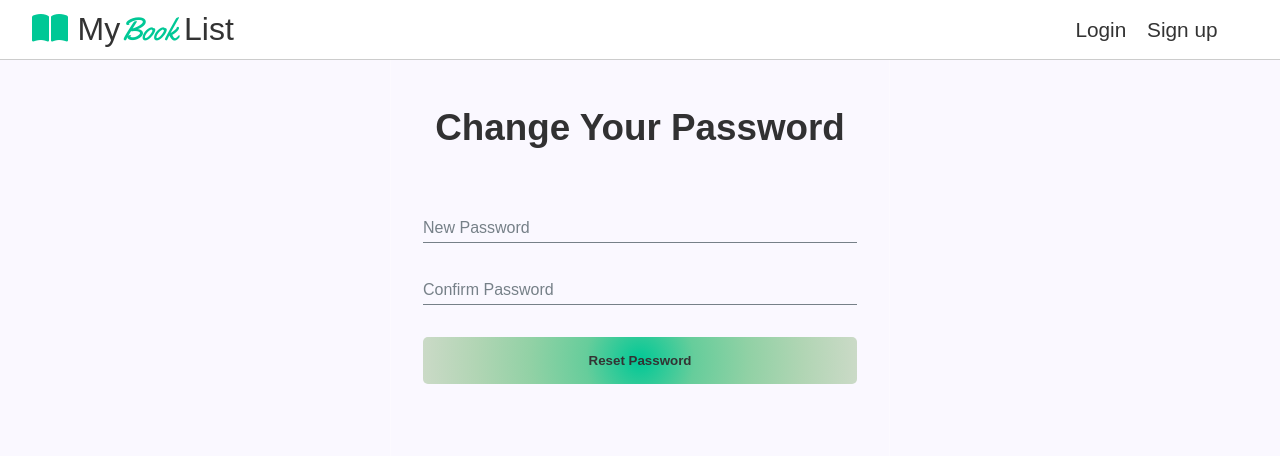
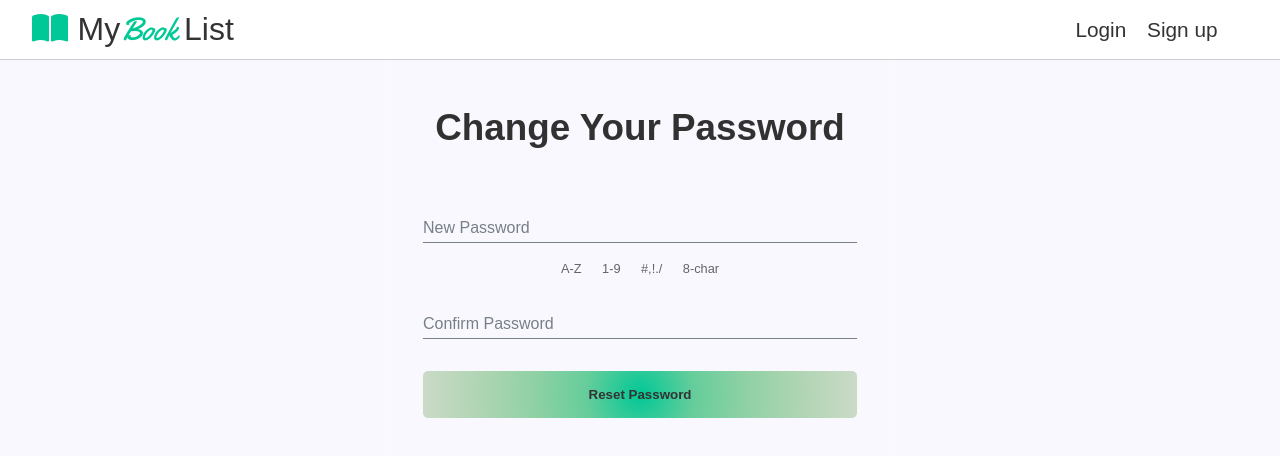
Before and after one commit to Igli7/Book-List-Full-Stack, a React (Create React App) app in the folder client/: page /reset in a window 1280 px wide. Shown: the top 456 px of the page. Built offline with nearby package versions, Linux system fonts and the light colour scheme; sample sign-in values are in the browser's storage; the HTML template or start-up script is replaced by a standard one.

Commit message:
The website is done. fixing some Warnings

```diff
--- a/client/src/App.css
+++ b/client/src/App.css
@@ -562,6 +562,7 @@ body{
   max-width: 80%;
   font-size: 1.2em;
   padding: 0.5em;
+  height: 38px !important;
 }
 
 .profile-box .addDescription textarea {
@@ -1199,7 +1200,19 @@ display: flex;
 
 
 
-
+.passwordCheck p {
+  display: inline-block;
+  padding: 0em 0.8em;
+  font-size: 0.8em;
+  color:rgb(255, 255, 255);
+  opacity: 0.6;
+}
+.passwordCheck p.green{
+  color: #00b59c !important;
+  font-size: 0.8em;
+  font-weight: 800;
+  opacity: 1;
+}
 
 
 
--- a/client/src/components/auth/Register.js
+++ b/client/src/components/auth/Register.js
@@ -22,7 +22,7 @@ const Register = (props) => {
       }
     }
     // eslint-disable-next-line
-  }, [error,isVerified, props.history]);
+  }, [error, isVerified, props.history]);
 
   const [user, setUser] = useState({
     name: '',
@@ -40,6 +40,31 @@ const Register = (props) => {
     });
   };
 
+  // Check for UpperCase
+  let checkForUpperCase = null;
+  if (password.match(/[A-Z]/)) {
+    checkForUpperCase = true;
+  }
+
+  // Check for numbers
+  let checkForNumbers = null;
+  if (password.match(/\d+/g)) {
+    checkForNumbers = true;
+  }
+
+  // Check for Symbols
+  const symbols = new RegExp(/[^A-Z a-z 0-9]/);
+  let checkForSymbols = null;
+  if (symbols.test(password)) {
+    checkForSymbols = true;
+  }
+
+  // Check for 8-char
+  let checkFor8Char = null;
+  if (password.length >= 8) {
+    checkFor8Char = true;
+  }
+
   const onSubmit = (e) => {
     e.preventDefault();
 
@@ -47,6 +72,16 @@ const Register = (props) => {
       setAlert('Please Enter all fields', 'danger');
     } else if (password !== password2) {
       setAlert('Passwords do not match', 'danger');
+    } else if (
+      checkForUpperCase !== true ||
+      checkForNumbers !== true ||
+      checkForSymbols !== true ||
+      checkFor8Char !== true
+    ) {
+      setAlert(
+        `Passwords must contain: \n An Uppercase character \n A number \n A Symbol \n At least 8 characters`,
+        'danger'
+      );
     } else {
       register({
         name,
@@ -104,6 +139,12 @@ const Register = (props) => {
               <span className='contentName'>Password</span>
             </label>
           </div>
+          <div className='text passwordCheck'>
+            <p className={checkForUpperCase && 'green'}>A-Z</p>
+            <p className={checkForNumbers && 'green'}>1-9</p>
+            <p className={checkForSymbols && 'green'}>#,!./</p>
+            <p className={checkFor8Char && 'green'}>8-char</p>
+          </div>
           <div className='text'>
             <input
               type='password'
--- a/client/src/components/auth/Reset.js
+++ b/client/src/components/auth/Reset.js
@@ -23,10 +23,45 @@ const Reset = (props) => {
     });
   };
 
+  // Check for UpperCase
+  let checkForUpperCase = null;
+  if (password.match(/[A-Z]/)) {
+    checkForUpperCase = true;
+  }
+
+  // Check for numbers
+  let checkForNumbers = null;
+  if (password.match(/\d+/g)) {
+    checkForNumbers = true;
+  }
+
+  // Check for Symbols
+  const symbols = new RegExp(/[^A-Z a-z 0-9]/);
+  let checkForSymbols = null;
+  if (symbols.test(password)) {
+    checkForSymbols = true;
+  }
+
+  // Check for 8-char
+  let checkFor8Char = null;
+  if (password.length >= 8) {
+    checkFor8Char = true;
+  }
+
   const onSubmit = (e) => {
     e.preventDefault();
     if (password !== password2) {
       setAlert('Passwords do not match', 'danger');
+    } else if (
+      checkForUpperCase !== true ||
+      checkForNumbers !== true ||
+      checkForSymbols !== true ||
+      checkFor8Char !== true
+    ) {
+      setAlert(
+        `Passwords must contain: \n An Uppercase character \n A number \n A Symbol \n At least 8 characters`,
+        'danger'
+      );
     } else {
       reset({
         password,
@@ -66,6 +101,29 @@ const Reset = (props) => {
               <span className='contentName'>New Password</span>
             </label>
           </div>
+          <div className='text passwordCheck' style={{ textAlign: 'center' }}>
+            <p
+              className={checkForUpperCase && 'green'}
+              style={{ color: 'black ' }}
+            >
+              A-Z
+            </p>
+            <p
+              className={checkForNumbers && 'green'}
+              style={{ color: 'black ' }}
+            >
+              1-9
+            </p>
+            <p
+              className={checkForSymbols && 'green'}
+              style={{ color: 'black ' }}
+            >
+              #,!./
+            </p>
+            <p className={checkFor8Char && 'green'} style={{ color: 'black ' }}>
+              8-char
+            </p>
+          </div>
           <div className='text'>
             <input
               style={{ color: 'black' }}
--- a/client/src/components/books/BookForm.js
+++ b/client/src/components/books/BookForm.js
@@ -1,9 +1,12 @@
 import React, { useState, useContext } from 'react';
 import BookContext from '../../context/book/bookContext';
+import AlertContext from '../../context/alert/alertContext';
 const BookForm = () => {
   const bookContext = useContext(BookContext);
+  const alertContext = useContext(AlertContext);
 
   const { addBook } = bookContext;
+  const { setAlert } = alertContext;
 
   const [book, setBook] = useState({
     title: '',
@@ -23,7 +26,9 @@ const BookForm = () => {
 
   const onSubmit = (e) => {
     e.preventDefault();
-
+    if (book.isbn.length !== 13) {
+      setAlert('ISBN number must be 13 characters!', 'danger');
+    } else {
       addBook(book);
 
       setBook({
@@ -33,7 +38,48 @@ const BookForm = () => {
         date: '',
         description: '',
       });
+    }
   };
+
+  // Input Restriction
+
+  // ISBN
+  function setInputFilter(textbox, inputFilter) {
+    [
+      'input',
+      'keydown',
+      'keyup',
+      'mousedown',
+      'mouseup',
+      'select',
+      'contextmenu',
+      'drop',
+    ].forEach(function (event) {
+      if (textbox) {
+        textbox.addEventListener(event, function () {
+          if (inputFilter(this.value)) {
+            this.oldValue = this.value;
+            this.oldSelectionStart = this.selectionStart;
+            this.oldSelectionEnd = this.selectionEnd;
+          } else if (this.hasOwnProperty('oldValue')) {
+            this.value = this.oldValue;
+            this.setSelectionRange(
+              this.oldSelectionStart,
+              this.oldSelectionEnd
+            );
+          } else {
+            this.value = '';
+          }
+        });
+      }
+    });
+  }
+
+  //Install input filter
+  //ISBN
+  setInputFilter(document.getElementById('isbn'), function (value) {
+    return /^\d*$/.test(value);
+  });
 
   return (
     <form id='book-form' onSubmit={onSubmit}>
@@ -71,6 +117,7 @@ const BookForm = () => {
           value={isbn}
           onChange={onChange}
           required
+          maxLength={13}
         />
         <label htmlFor='isbn' className='labelName'>
           <span className='contentName'>
@@ -110,7 +157,6 @@ const BookForm = () => {
       <div className='btn'>
         <input type='submit' value='Add Book' className='button' />
       </div>
-
     </form>
   );
 };
--- a/client/src/components/books/BookItem.js
+++ b/client/src/components/books/BookItem.js
@@ -1,14 +1,17 @@
 import React, { Fragment, useState, useEffect } from 'react';
 import BookContext from '../../context/book/bookContext';
 import { useContext } from 'react';
+import AlertContext from '../../context/alert/alertContext';
 import TextareaAutosize from 'react-textarea-autosize';
 
 const BookItem = ({ book }) => {
   const { _id, title, author, isbn, date, description } = book;
 
   const bookContext = useContext(BookContext);
+  const alertContext = useContext(AlertContext);
 
   const { setDialog, setCurrent, current, clearCurrent } = bookContext;
+  const { setAlert } = alertContext;
 
   useEffect(() => {
     if (current !== null) {
@@ -46,11 +49,54 @@ const BookItem = ({ book }) => {
 
   const onSubmit = (e) => {
     e.preventDefault();
+    console.log(updateBook.isbn.length);
+    if (updateBook.isbn.length !== 13) {
+      setAlert('ISBN number must be 13 characters!', 'danger');
+    } else {
+      bookContext.updateBook(updateBook);
+      clearCurrent();
+    }
+  };
 
-    bookContext.updateBook(updateBook);
+  // Input Restriction
 
-    clearCurrent();
-  };
+  // ISBN
+  function setInputFilter(textbox, inputFilter) {
+    [
+      'input',
+      'keydown',
+      'keyup',
+      'mousedown',
+      'mouseup',
+      'select',
+      'contextmenu',
+      'drop',
+    ].forEach(function (event) {
+      if (textbox) {
+        textbox.addEventListener(event, function () {
+          if (inputFilter(this.value)) {
+            this.oldValue = this.value;
+            this.oldSelectionStart = this.selectionStart;
+            this.oldSelectionEnd = this.selectionEnd;
+          } else if (this.hasOwnProperty('oldValue')) {
+            this.value = this.oldValue;
+            this.setSelectionRange(
+              this.oldSelectionStart,
+              this.oldSelectionEnd
+            );
+          } else {
+            this.value = '';
+          }
+        });
+      }
+    });
+  }
+
+  //Install input filter
+  //ISBN
+  setInputFilter(document.getElementById('isbn1'), function (value) {
+    return /^\d*$/.test(value);
+  });
 
   return (
     <Fragment>
@@ -92,6 +138,7 @@ const BookItem = ({ book }) => {
                     placeholder={isbn}
                     value={updateBook.isbn}
                     name='isbn'
+                    id='isbn1'
                     onChange={onChange}
                   />
                 </span>
@@ -104,7 +151,9 @@ const BookItem = ({ book }) => {
                   placeholder={date}
                   value={updateBook.date}
                   name='date'
+                  id='date1'
                   onChange={onChange}
+                  style={{ height: '48px !important', overflowY: 'hidden' }}
                 />
               </p>
             </div>
--- a/client/src/components/layout/Alerts.js
+++ b/client/src/components/layout/Alerts.js
@@ -5,8 +5,6 @@ import { useLocation } from 'react-router-dom';
 
 const Alerts = () => {
   let location = useLocation();
-
-  console.log(location.pathname);
   const alertContext = useContext(AlertContext);
 
   const { alerts, closeAlert } = alertContext;
@@ -25,7 +23,10 @@ const Alerts = () => {
               <CSSTransition key={alert.id} timeout={500} classNames='item'>
                 <div
                   className={`alert alert-${
-                    location.pathname === '/login' || location.pathname ==='/register' ? 'dark' : ''
+                    location.pathname === '/login' ||
+                    location.pathname === '/register'
+                      ? 'dark'
+                      : ''
                   }`}
                   ref={wrapper}
                 >
@@ -41,14 +42,23 @@ const Alerts = () => {
                       </h5>
                     )}
 
-                    <div className='alertText'>
-                      <b>-</b> {alert.msg}
+                    <div
+                      className='alertText'
+                      style={{ whiteSpace: 'pre-wrap' }}
+                    >
+                      <b>- </b> {alert.msg}
                     </div>
                   </div>
                   <div className='alertBtnContainer'>
-                    <button onClick={onClick} className={`close close-${
-                    location.pathname === '/login' || location.pathname ==='/register' ? 'dark' : ''
-                  }`}></button>
+                    <button
+                      onClick={onClick}
+                      className={`close close-${
+                        location.pathname === '/login' ||
+                        location.pathname === '/register'
+                          ? 'dark'
+                          : ''
+                      }`}
+                    ></button>
                   </div>
                   <div className='timeline'></div>
                 </div>
```
Lines whose indentation alone changed are shown as unchanged.
